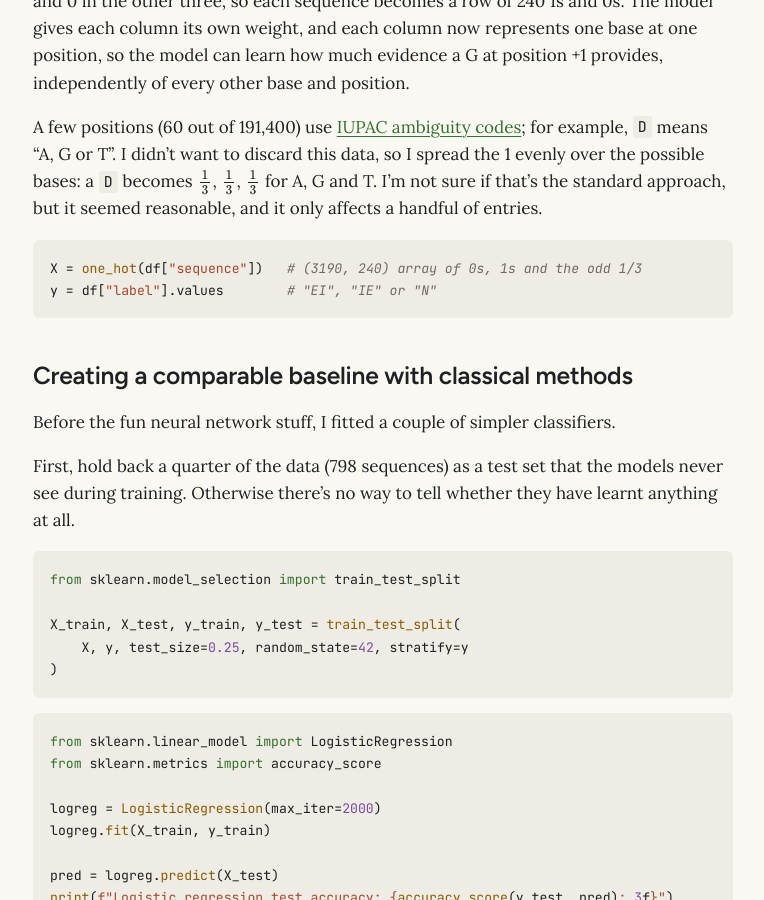
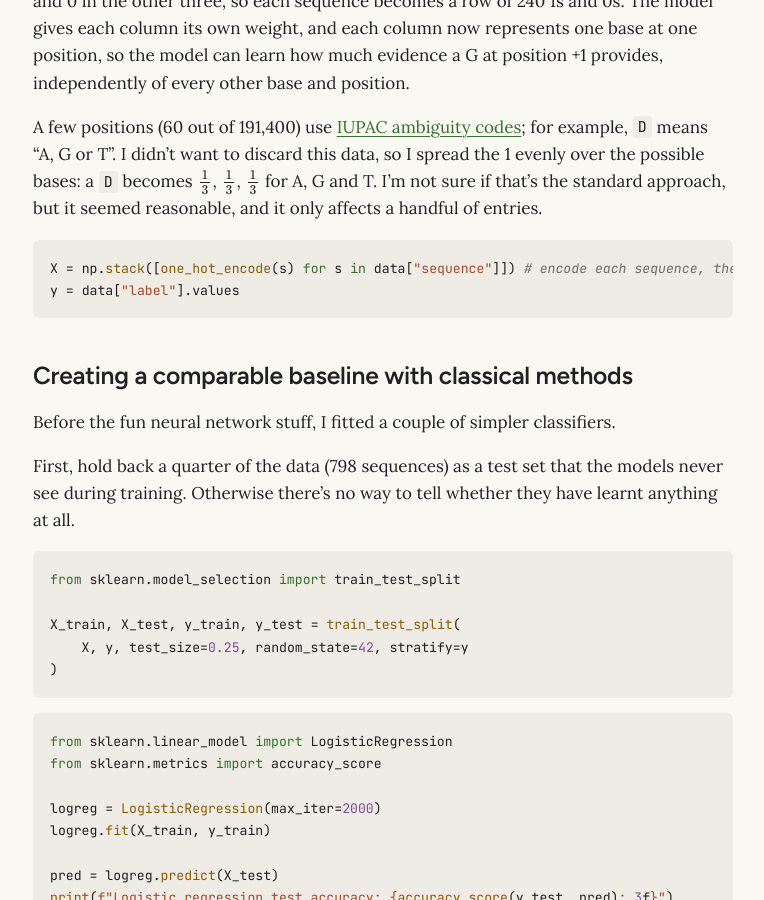
Before and after one commit to timj-wood/timj-wood.github.io, a Jekyll site: the page built from _posts/2026-10-22-splice-site-neural-network.md, in a window 1280 px wide and 900 px high, scrolled down 1409 px. Shown: the whole window, without its empty margins (257-1021 px from the left). Built offline with Jekyll 4.4.1, drawn with Linux system fonts in a browser that asks for light colours.

Commit message:
Update 2026-10-22-splice-site-neural-network.md

````diff
--- a/_posts/2026-10-22-splice-site-neural-network.md
+++ b/_posts/2026-10-22-splice-site-neural-network.md
@@ -26,8 +26,8 @@ However, there is a serious issue with the data that must be addressed: a string
 A few positions (60 out of 191,400) use [IUPAC ambiguity codes](https://www.dnabaser.com/articles/IUPAC%20ambiguity%20codes.html); for example, `D` means "A, G or T". I didn't want to discard this data, so I spread the 1 evenly over the possible bases: a `D` becomes $\frac{1}{3}$, $\frac{1}{3}$, $\frac{1}{3}$ for A, G and T. I'm not sure if that's the standard approach, but it seemed reasonable, and it only affects a handful of entries.
 
 ```python
-X = one_hot(df["sequence"])   # (3190, 240) array of 0s, 1s and the odd 1/3
-y = df["label"].values        # "EI", "IE" or "N"
+X = np.stack([one_hot_encode(s) for s in data["sequence"]]) # encode each sequence, then stack into a (3190, 240) array
+y = data["label"].values
 ```
 
 ## Creating a comparable baseline with classical methods
````
